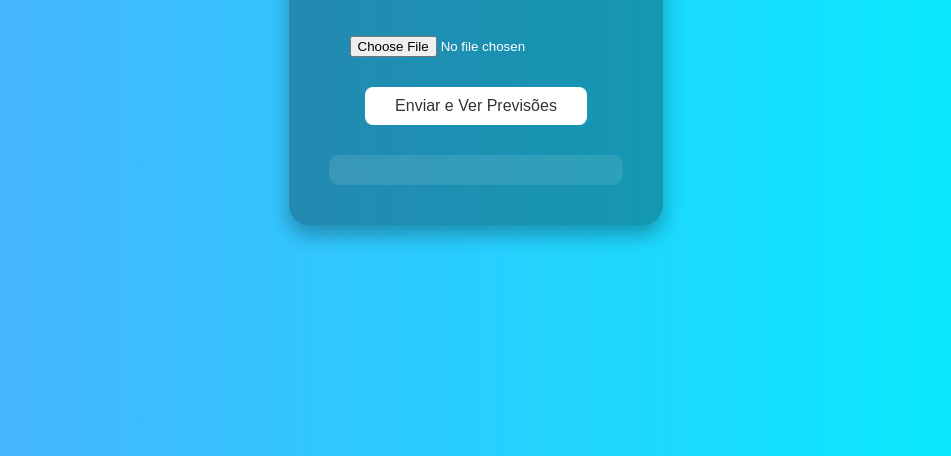
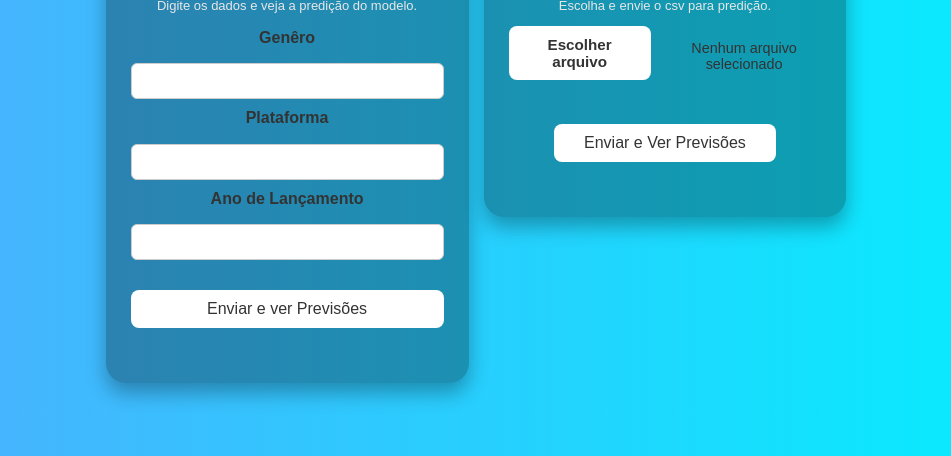
Before and after one commit to BrenoMontenegro/Video-Game-Sales, a plain HTML site: page index.html in a window 1280 px wide. Shown: the part 344-800 px from the top of the page, without its empty margins (164-1115 px from the left). Drawn offline with Linux system fonts and the light colour scheme.

Commit message:
refact: frontend

```diff
--- a/docker-compose.yaml
+++ b/docker-compose.yaml
@@ -36,7 +36,7 @@ services:
     environment:
       - MLFLOW_TRACKING_URI=file:/mlruns
     # Ajustar parametros para sua Run do MLFLOW
-    command: mlflow models serve -m /mlruns/experiment-id/models/model-id/artifacts --no-conda --host 0.0.0.0 --port 5001
+    command: mlflow models serve -m /mlruns/768292707942666498/models/m-a20475479adb4153aec4368d274ecf69/artifacts --no-conda --host 0.0.0.0 --port 5001
 
   # api-bestmodel-test:
   #   build: .
--- a/index.html
+++ b/index.html
@@ -1,5 +1,6 @@
 <!DOCTYPE html>
 <html lang="pt-BR">
+
 <head>
   <meta charset="UTF-8">
   <title>Upload de Dataset</title>
@@ -11,17 +12,46 @@
       flex-direction: column;
       align-items: center;
       justify-content: center;
-      height: 100vh;
       margin: 0;
       color: #fff;
+      overflow-x: hidden;
     }
 
-    .container {
+    main {
+      display: flex;
+      flex-direction: column;
+      gap: 15px;
+      justify-content: center;
+      align-items: center;
+      padding: 1rem;
+    }
+
+    .container-info {
+      display: block;
+      justify-content: center;
+      align-items: center;
+      padding: 1rem;
+      height: 100%;
+    }
+
+    .container-submit {
+      display: flex;
+      flex-direction: row;
+      justify-content: center;
+      align-items: flex-start;
+      padding: 1rem;
+      gap: 15px;
+      height: 100%;
+    }
+
+    .box {
       background-color: rgba(0, 0, 0, 0.3);
-      padding: 40px;
+      padding: 25px;
       border-radius: 20px;
       text-align: center;
       box-shadow: 0 10px 20px rgba(0, 0, 0, 0.3);
+      height: 100%;
+      width: 100%;
     }
 
     input[type="file"] {
@@ -38,41 +68,160 @@
       border: none;
       border-radius: 8px;
       cursor: pointer;
-      transition: background 0.3s ease;
+      transition: all 0.3s ease-in-out;
     }
 
     button:hover {
       background-color: #ddd;
+      scale: 1.1;
     }
 
-    #result {
+    .result {
       margin-top: 30px;
       white-space: pre-wrap;
       text-align: left;
       background-color: rgba(255, 255, 255, 0.1);
-      padding: 15px;
       border-radius: 10px;
       max-height: 300px;
       overflow-y: auto;
     }
 
+    .text-info {
+      font-size: 13px;
+      color: #e7e7e7;
+
+    }
+
+    .file-upload {
+      display: flex;
+      align-items: center;
+      justify-content: center;
+      gap: 1rem;
+      font-family: Arial, sans-serif;
+    }
+
+    .file-input {
+      display: none;
+      /* Esconde o input padrão */
+    }
+
+    .file-label {
+      background-color: #fff;
+      color: #333;
+      padding: 10px 20px;
+      font-size: 0.95rem;
+      font-weight: bold;
+      border-radius: 8px;
+      cursor: pointer;
+      transition: all 0.3s ease-in-out;
+    }
+
+    .file-label:hover {
+      background-color: #ddd;
+      scale: 1.1;
+    }
+
+    .file-name {
+      font-size: 0.9rem;
+      color: #333;
+    }
+
+    .form-group {
+      display: flex;
+      flex-direction: column;
+      margin-bottom: 1rem;
+      margin-top: 1rem;
+      gap: 10px;
+      font-family: Arial, sans-serif;
+    }
+
+    label {
+      font-weight: bold;
+      margin-bottom: 0.4rem;
+      color: #333;
+    }
+
+    .input-text {
+      padding: 8px 12px;
+      font-size: 1rem;
+      border: 1px solid #ccc;
+      border-radius: 6px;
+      outline: none;
+      transition: border-color 0.3s, box-shadow 0.3s;
+      background-color: #fff;
+      color: #222;
+    }
+
+    .input-text:focus {
+      border-color: #004aad;
+      box-shadow: 0 0 0 2px rgba(0, 74, 173, 0.2);
+    }
   </style>
 </head>
+
 <body>
-
-
-  <div class="container">
+  <main>
+    <div class="container-info">
+      <div class="box">
+        <h1>Instruções</h1>
+        <p class="text-info">O csv deve conter as seguintes colunas (Plataform, Genre e Year) nesta mesma sequência.</p>
+      </div>
+    </div>
+    <div class="container-submit">
+      <div class="box">
+        <h1>Digite os dados</h1>
+        <p class="text-info">Digite os dados e veja a predição do modelo.</p>
+        <div class="form-group">
+          <label for="genre">
+            Genêro
+          </label>
+          <input class="input-text" type="text" name="genre" id="genre-input">
+          <label for="plataform">
+            Plataforma
+          </label>
+          <input class="input-text" type="text" name="plataform" id="plataform-input">
+          <label for="year">
+            Ano de Lançamento
+          </label>
+          <input class="input-text" type="text" name="year" id="year-input">
+          <button onclick="" type="submit">Enviar e ver Previsões</button>
+        </div>
+        <div class="result" id="result-input"></div>
+      </div>
+      <div class="box">
         <h1>Faça o Upload aqui</h1>
-    <input type="file" id="fileInput" accept=".csv">
+        <p class="text-info">Escolha e envie o csv para predição.</p>
+        <div class="file-upload">
+          <label for="fileInput" class="file-label">
+            Escolher arquivo
+          </label>
+          <input type="file" id="fileInput" class="file-input">
+          <span id="file-name" class="file-name">Nenhum arquivo selecionado</span>
+        </div>
         <br>
         <button onclick="enviarArquivo()">Enviar e Ver Previsões</button>
-    <div id="result"></div>
+        <div class="result" id="result-csv"></div>
       </div>
+    </div>
+  </main>
 
 
   <script>
+    const input = document.getElementById('fileInput');
+    const fileName = document.getElementById('file-name');
+
+    // exibe o nome do arquivo
+    input.addEventListener('change', function () {
+      if (input.files.length > 0) {
+        fileName.textContent = input.files[0].name;
+      } else {
+        fileName.textContent = "Nenhum arquivo selecionado";
+      }
+    });
+
+
+
     function enviarArquivo() {
-      const input = document.getElementById("fileInput");
       const file = input.files[0];
 
       if (!file) {
@@ -100,4 +249,5 @@
   </script>
 
 </body>
+
 </html>
```
Lines whose indentation alone changed are shown as unchanged.
